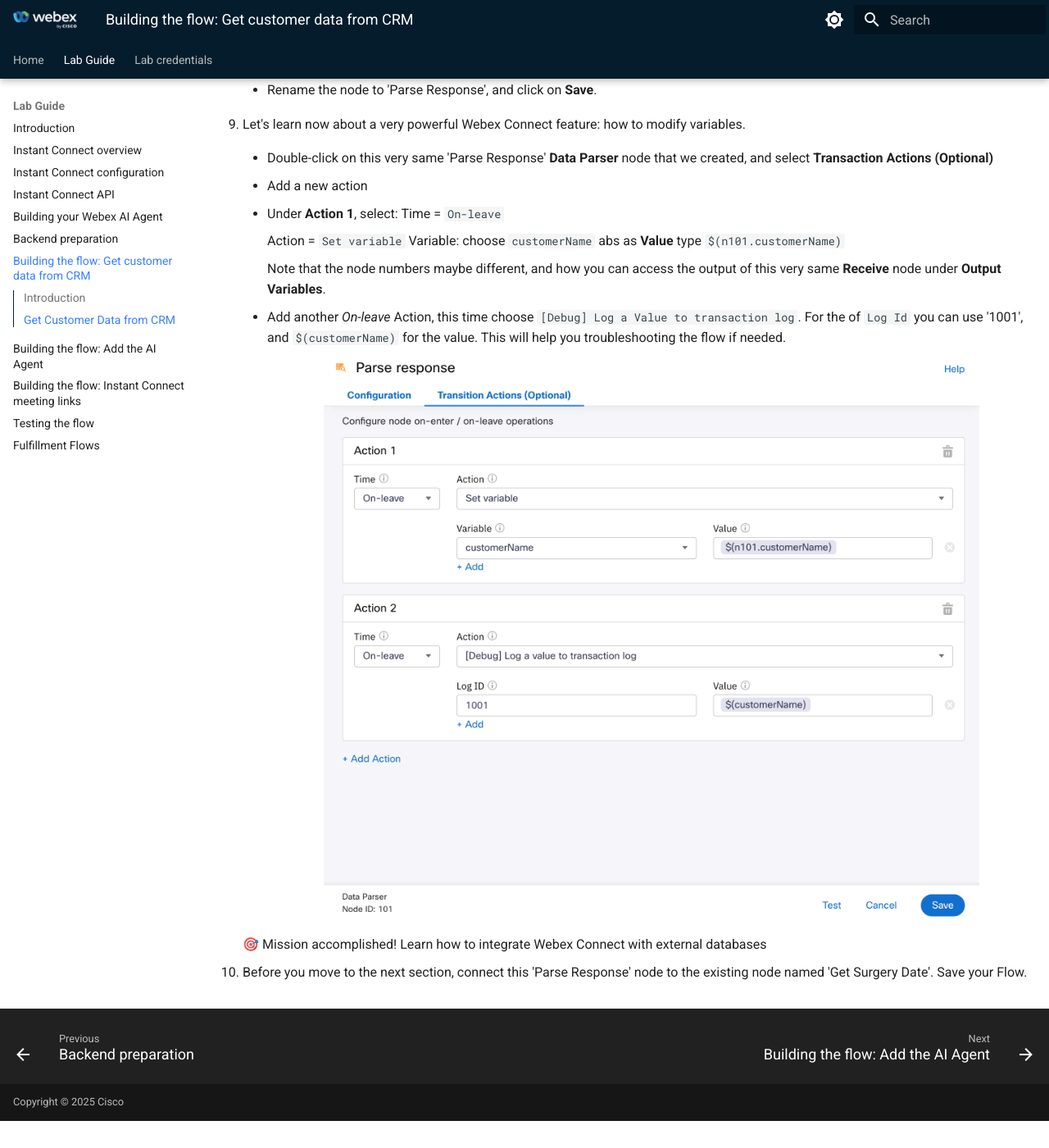
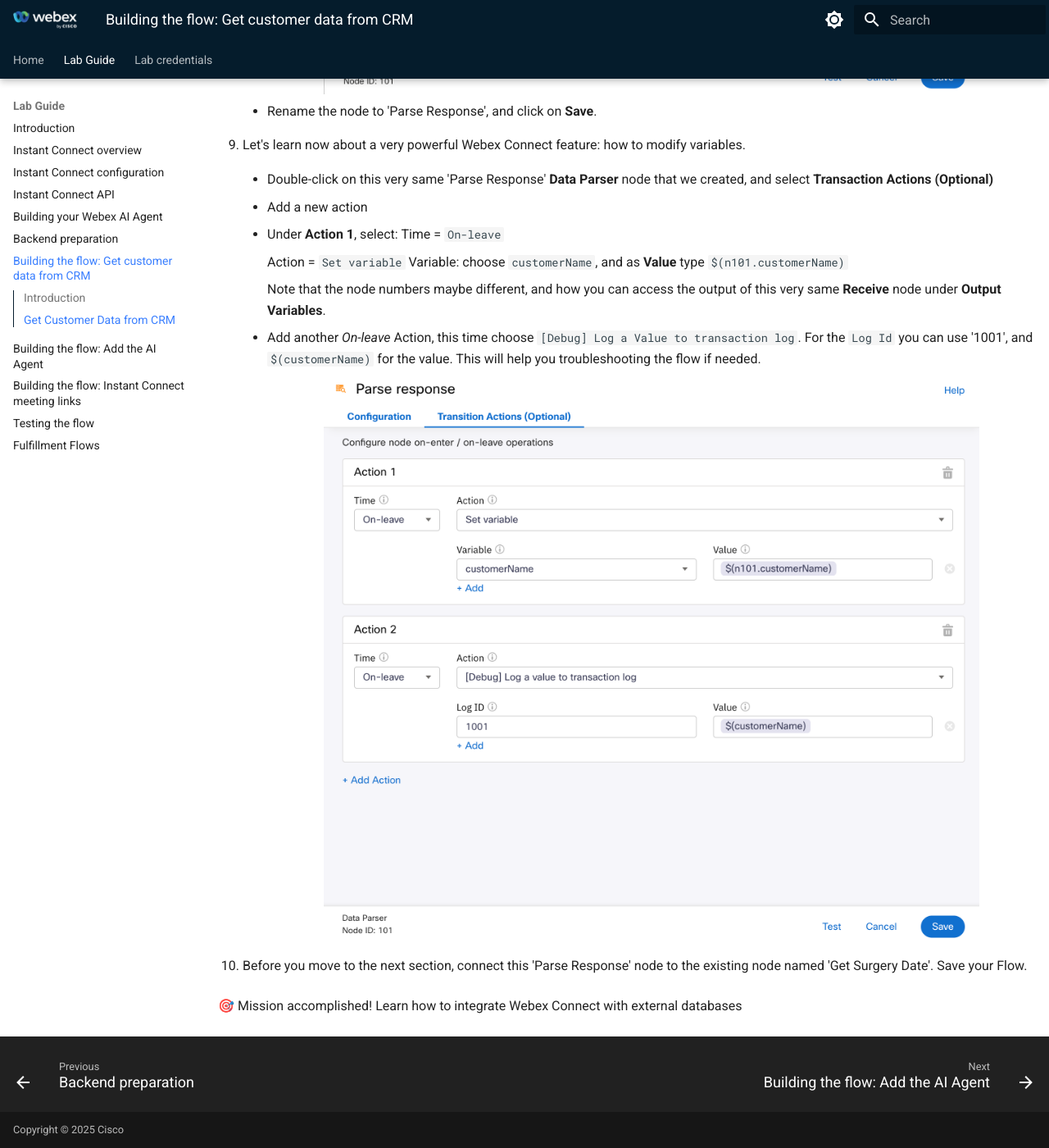
Before and after one commit to WebexCC-SA/LAB-2857, an MkDocs documentation site: the page built from docs/06-connectflow-01.md, in a window 1280 px wide and 1400 px high, scrolled down 4635 px. Shown: the whole window at 82% size. Built offline with MkDocs 1.6.1 and Material for MkDocs 9.7.7, drawn with Linux system fonts in a browser that asks for light colours; before the commit the page ends 6002 px from its top, so only the background shows below that; some of the changed text lies outside the part shown.

Commit message:
several Taylor's suggestions

```diff
--- a/docs/06-connectflow-01.md
+++ b/docs/06-connectflow-01.md
@@ -68,11 +68,11 @@
 
          Where `x-pod-id` is your POD number, and `x-user-email`is the attendee email of your choice
 
-      - Rename this http request node to something like 'Get Customer Name from CRM' and **Save**.
+      - Rename this http request node to something like 'Get Customer Name from CRM' (edit the text at the top of the window, and click the green tick ysmbol) and **Save**.
 
 8. Add a **Data Parser** node, and connect it to the **HTTP Request Node**. This will allow you to parse the data received from the customer data base to be used later in any node in the flow.
 
-      - For **Input: Import Data From**: under the **Input Variables** section to the right, select the `http.response.body` variable from the previous **HTTP Request** node 'Get Customer Name From' configured in the previous step.
+      - For **Input: Import Data From**: under the **Input Variables** section to the right, select the `http.responseBody` variable from the previous **HTTP Request** node 'Get Customer Name From' configured in the previous step.
 
       - Now, we will populate **Sample Body (optional)** with some JSON that exemplifies the data we expect to be parsing.
 
@@ -127,14 +127,14 @@
          Time = `On-leave`
 
          Action = `Set variable`
-         Variable: choose `customerName` abs as **Value** type `$(n101.customerName)`
+         Variable: choose `customerName`, and as **Value** type `$(n101.customerName)`
 
          Note that the node numbers maybe different, and how you can access the output of this very same **Receive** node under **Output Variables**.
 
-      - Add another _On-leave_ Action, this time choose `[Debug] Log a Value to transaction log`. For the of `Log Id` you can use '1001', and `$(customerName)` for the value. This will help you troubleshooting the flow if needed.
+      - Add another _On-leave_ Action, this time choose `[Debug] Log a Value to transaction log`. For the `Log Id` you can use '1001', and `$(customerName)` for the value. This will help you troubleshooting the flow if needed.
 
          ![Transaction Actions, CRM](images/trans-action-crm.png){style="width:800px; display:block; margin:0 auto;"}
 
-      🎯 Mission accomplished! Learn how to integrate Webex Connect with external databases
+10. Before you move to the next section, connect this 'Parse Response' node to the existing node named 'Get Surgery Date'. Save your Flow.
 
-10. Before you move to the next section, connect this 'Parse Response' node to the existing node named 'Get Surgery Date'. Save your Flow.
+🎯 Mission accomplished! Learn how to integrate Webex Connect with external databases
--- a/docs/overrides/home.html
+++ b/docs/overrides/home.html
@@ -456,7 +456,7 @@
                         document.write(descr)
                     </script>
                 </p> -->
-                <div id="six" class="hold"><a href="LAB-2857/00-introduction" title="{{ page.next_page.title | striptags }}"
+                <div id="six" class="hold"><a href="00-introduction" title="{{ page.next_page.title | striptags }}"
                         class="md-button md-button--primary">
                         Get started
                     </a></div>
```
Also changed, not shown: other parts of docs/06-connectflow-01.md (+1 -1 lines).
